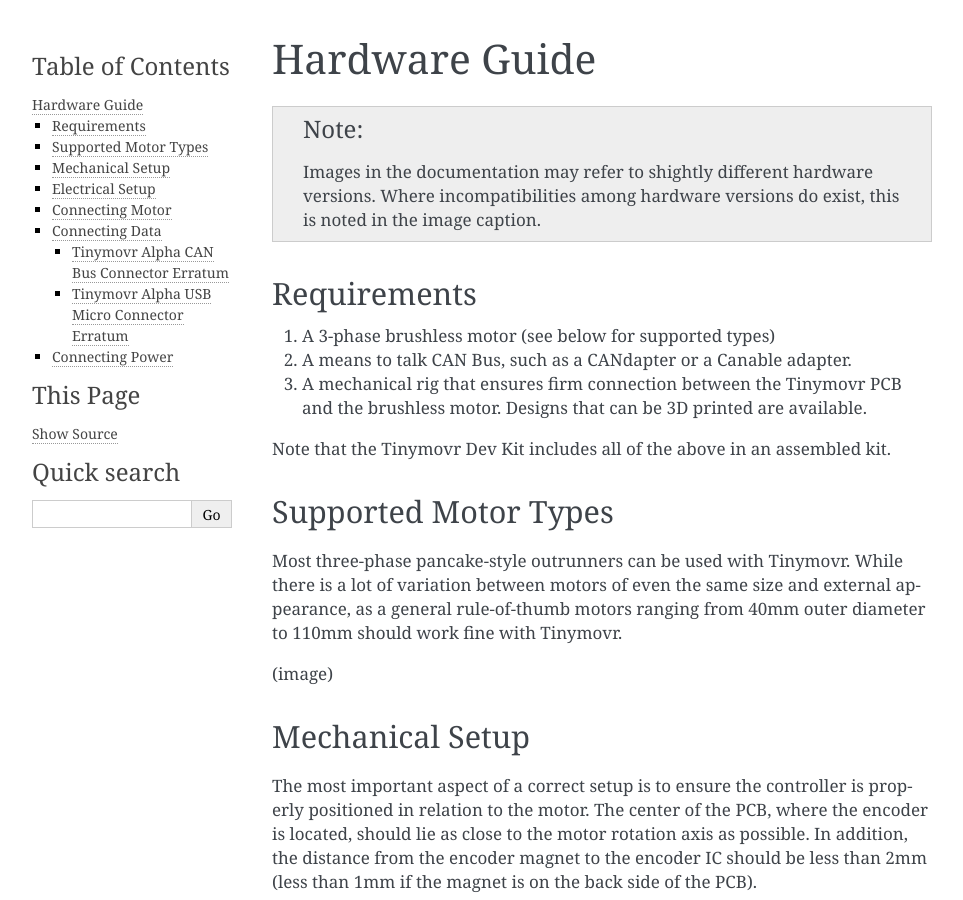
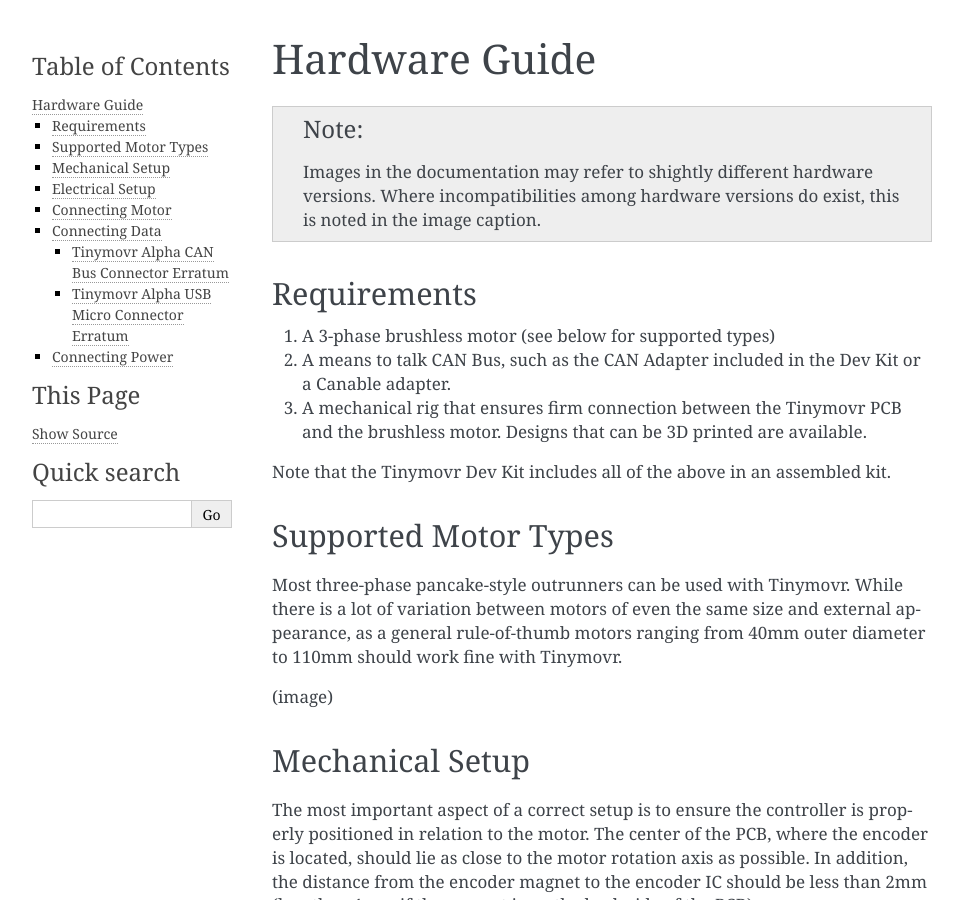
Before and after one commit to tinymovr/Tinymovr, a Sphinx documentation site: the page built from docs/hardware/guide.rst, in a window 1280 px wide and 900 px high. Shown: the whole window, without its empty margins (148-1111 px from the left). Built offline with Sphinx 7.4.7, drawn with Linux system fonts in a browser that asks for light colours.

Commit message:
fix reference to candapter

```diff
--- a/docs/hardware/guide.rst
+++ b/docs/hardware/guide.rst
@@ -10,7 +10,7 @@
 ############
 
 1. A 3-phase brushless motor (see below for supported types)
-2. A means to talk CAN Bus, such as a CANdapter or a Canable adapter.
+2. A means to talk CAN Bus, such as the CAN Adapter included in the Dev Kit or a Canable adapter.
 3. A mechanical rig that ensures firm connection between the Tinymovr PCB and the brushless motor. Designs that can be 3D printed are available.
 
 Note that the Tinymovr Dev Kit includes all of the above in an assembled kit.
```
